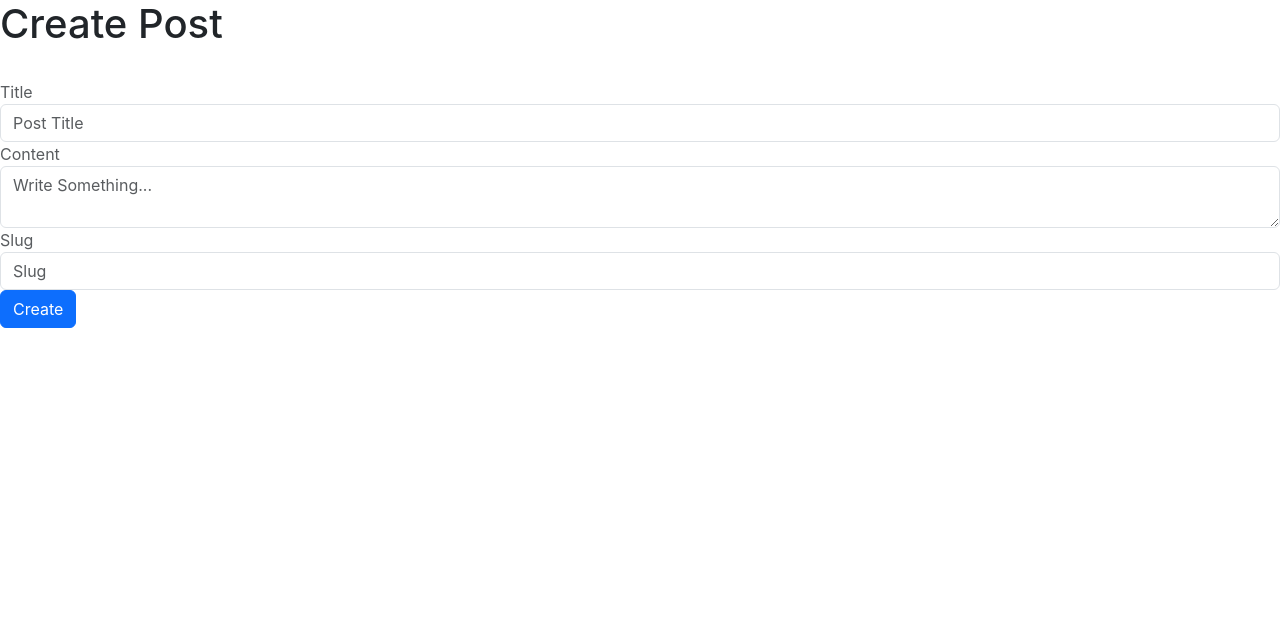
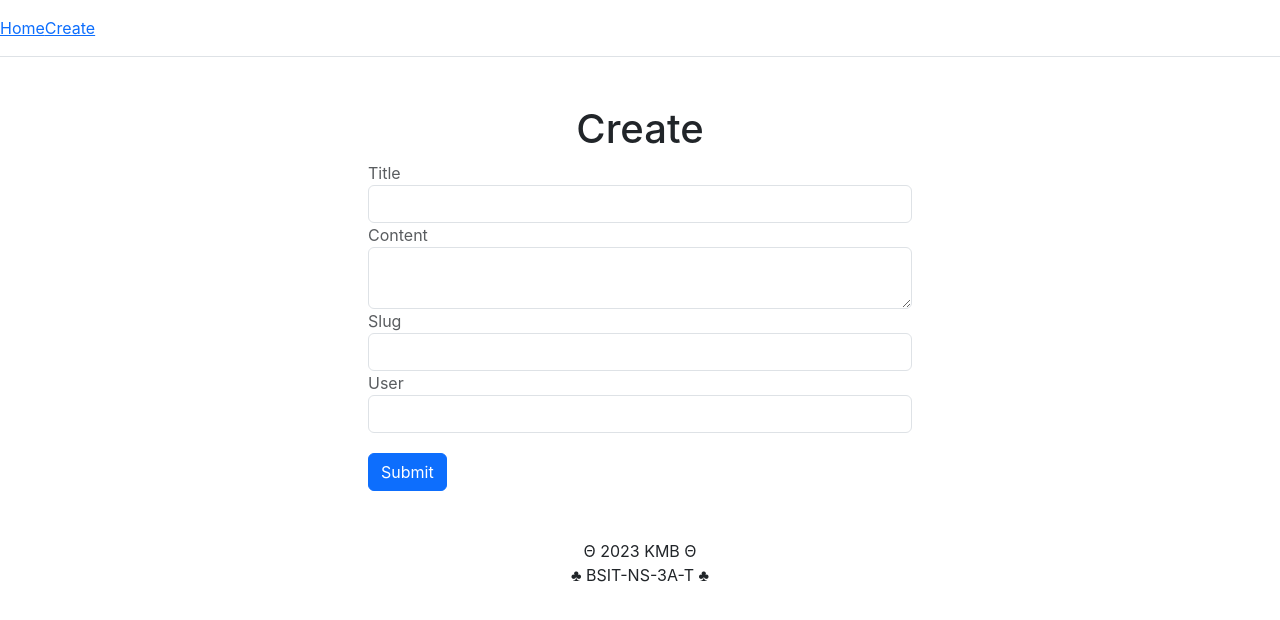
Before and after one commit to baluyotkaylamae/ThirdYear, a React (Create React App) app in the folder frontend/: page /Create in a window 1280 px wide. Shown: the top 620 px of the page. Built offline with nearby package versions, Linux system fonts and the light colour scheme.

Commit message:
Update Create.js

```diff
--- a/frontend/src/Create.js
+++ b/frontend/src/Create.js
@@ -1,84 +1,94 @@
 import React, { useState } from 'react'
-
+import Nav from './Nav';
+import Footer from './Footer'
 import axios from 'axios';
 
+
 const Create = () => {
+
+    const styles = {
+        width: "50%",
+        // minWidth: "400px"
+    }
+
+    const handleSubmit = e => {
+        e.preventDefault();
+        console.log(title, content, user)
+
+        axios
+            .post('http://127.0.0.1:8000/api/posts', state)
+            .then((res) => {
+                console.log(res.data);
+                setState({
+                    title: '',
+                    content: '',
+                    user: '',
+                    slug: "",
+                })
+            })
+            .catch((err) => {
+                console.log(err.response.data.message);
+            })
+    }
+
     const [state, setState] = useState({
         title: '',
         content: '',
-      slug: ''
+        user: '',
+        slug: '',
     });
 
-    const { title, content, slug } = state;
+    const { title, content, user, slug } = state;
 
-    const handleChange = (name) => (event) => {
+    const handleChange = name => event => {
+        // console.log('name', name, 'event', event.target.value);
         setState({ ...state, [name]: event.target.value });
-    };
+    }
 
-    const handleSubmit = (event) => {
-        event.preventDefault(); // Prevent the default form submission behavior
-
-        // Send the form data to your server using axios or another HTTP library
-        axios
-          .post('http://localhost:8000/api/post', {
-            title,
-            content,
-            slug
-          })
-          .then((response) => {
-            // Handle the response from the server if needed
-            console.log('Post created successfully:', response.data);
-
-            // Optionally, reset the form inputs to their initial state
-            setState({
-              title: '',
-              content: '',
-              slug: ''
-            });
-          })
-          .catch((error) => {
-            console.error('Error creating post:', error);
-          });
-      };
 
     return (
-        <div>
-            <h1>Create Post</h1>
-            <br/>
+        <>
+            <Nav />
+            <div className="container p-xxl-5 p-sm-5" style={styles}>
+                <h1 style={{ textAlign: "center" }}> Create</h1>
                 <form onSubmit={handleSubmit}>
-
-                <div className="form-group">
+                    <div className='form-group'>
                         <label className='text-muted'>Title</label>
-                    <input type="text"
+                        <input type='text'
                             className='form-control'
-                    placeholder='Post Title' required
+                            value={title}
                             onChange={handleChange('title')}
-                    value={title}
                         />
                     </div>
-
                     <div className='form-group'>
                         <label className='text-muted'>Content</label>
-                    <textarea type="text"
+                        <textarea type='text'
                             className='form-control'
-                    placeholder='Write Something...' required
+                            value={content}
                             onChange={handleChange('content')}
-                    value={content}
+                        > </textarea>
+                    </div>
+                    <div className='form-group'>
+                        <label className='text-muted'>Slug</label>
+                        <input type='text'
+                            className='form-control'
+                            value={slug}
+                            onChange={handleChange('slug')}
                         />
                     </div>
-                <div className="form-group">
-                    <label className='text-muted'>Slug</label>
-                    <input type="text"
+                    <div className='form-group'>
+                        <label className='text-muted'>User</label>
+                        <input type='text'
                             className='form-control'
-                    placeholder='Slug' required
-                      onChange={handleChange('slug')}
-                      value={slug}/>
+                            value={user}
+                            onChange={handleChange('user')}
+                        />
                     </div>
-                <div>
-                    <button className='btn btn-primary' type='submit'>Create</button>
-                </div>
+                    <button style={{ marginTop: "20px" }} type='submit' className='btn btn-primary'>Submit</button>
                 </form>
-        </div>
+            </div >
+            <Footer />
+        </>
     )
 }
 
```
Lines whose indentation alone changed are shown as unchanged.
